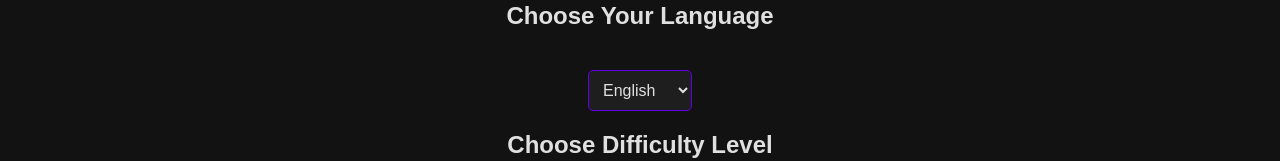
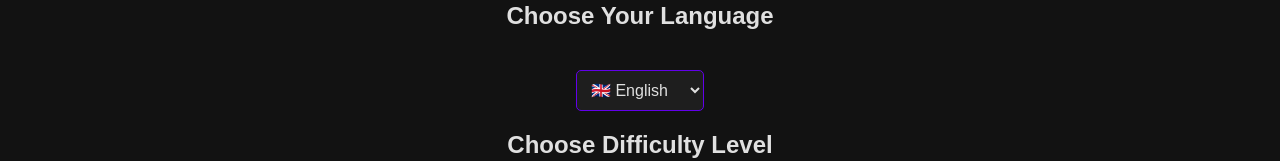
Before and after one commit to aminagr/AlgerianLanguageQuiz, a React (Vite) app: page / in a window 1280 px wide. Shown: the part 209-370 px from the top of the page. Built offline with nearby package versions, Linux system fonts and the light colour scheme.

Commit message:
Readme Updated

```diff
--- a/src/Home.jsx
+++ b/src/Home.jsx
@@ -62,11 +62,11 @@ const Home = () => {
           <h1 className='welcome'>{translations[language].welcome}</h1>
           <h2>{translations[language].title}</h2>
           <select onChange={(e) => setLanguage(e.target.value)} value={language}>
-            <option value="en">English</option>
-            <option value="fr">Français</option>
-            <option value="es">Español</option>
-            <option value="it">Italiano</option>
-            <option value="ru">Русский</option>
+            <option value="en">🇬🇧 English</option>
+            <option value="fr">🇫🇷 Français</option>
+            <option value="es">🇪🇸 Español</option>
+            <option value="it">🇮🇹 Italiano</option>
+            <option value="ru">🇷🇺 Русский</option>
           </select>
           <h2>{translations[language].difficultyTitle}</h2>
           <button onClick={() => handleStartQuiz('niveau1')}>{translations[language].level1}</button>
```
Also changed, not shown: 1 other file (tests, documents, lock files or other folders).
